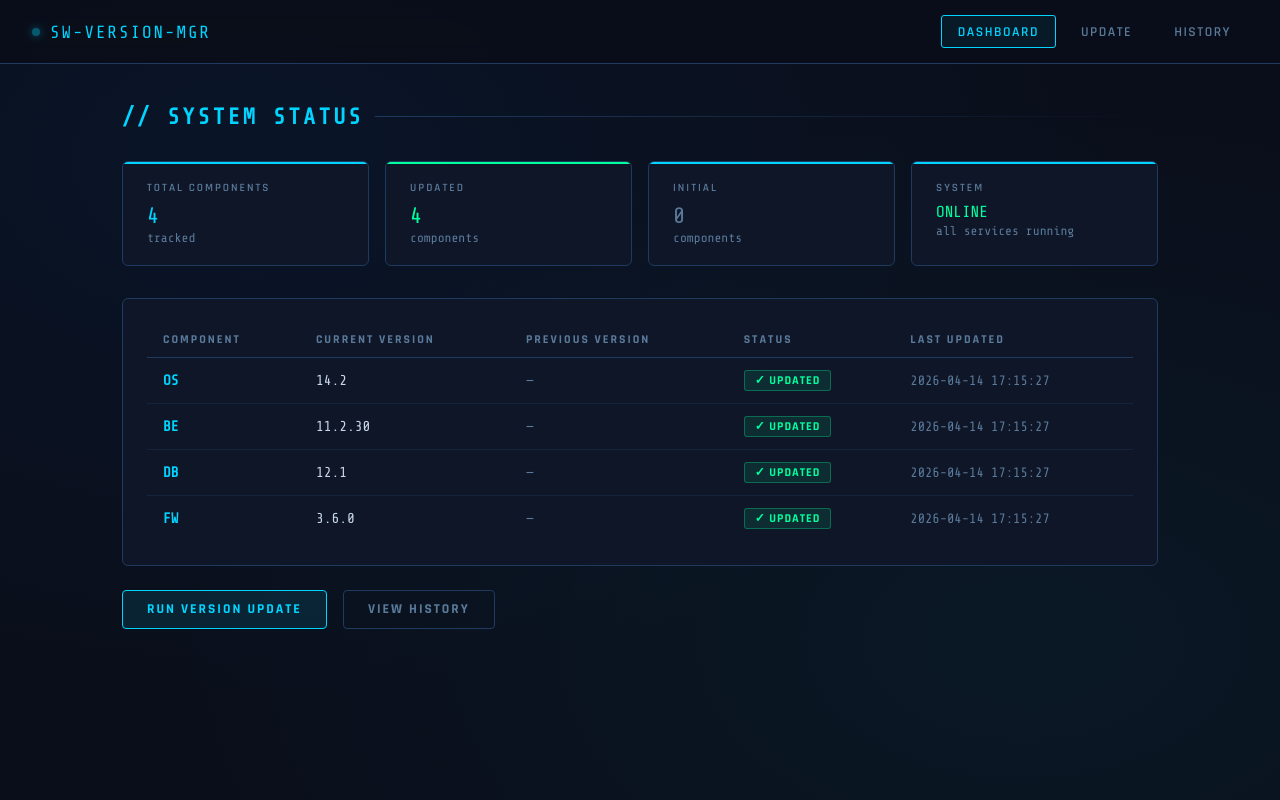
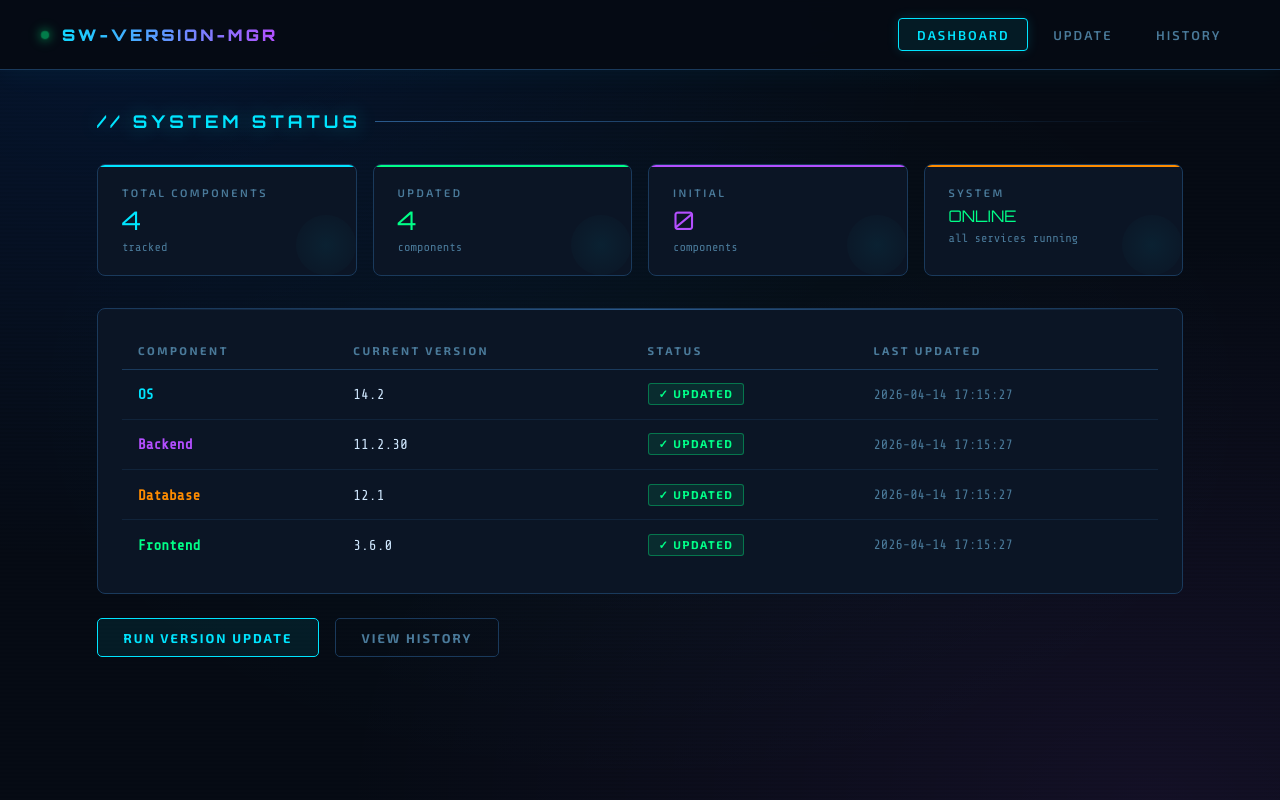
Before and after one commit to tareqa2/sw-update, a Flask app: page / in a window 1280 px wide. Run offline with Flask 3, Linux system fonts and the light colour scheme.

Commit message:
update colors

```diff
--- a/templates/base.html
+++ b/templates/base.html
@@ -4,20 +4,25 @@
   <meta charset="UTF-8" />
   <meta name="viewport" content="width=device-width, initial-scale=1.0"/>
   <title>SW Version Manager</title>
-  <link href="https://fonts.googleapis.com/css2?family=Share+Tech+Mono&family=Rajdhani:wght@400;600;700&display=swap" rel="stylesheet"/>
+  <link href="https://fonts.googleapis.com/css2?family=Orbitron:wght@400;700;900&family=Exo+2:wght@300;400;600;700&family=Share+Tech+Mono&display=swap" rel="stylesheet"/>
   <style>
     :root {
-      --bg: #0a0e1a;
-      --panel: #0f1628;
-      --border: #1e3a5f;
-      --accent: #00d4ff;
-      --accent2: #00ff9d;
-      --warn: #ffb300;
-      --danger: #ff4757;
-      --text: #c8d8e8;
-      --text-dim: #5a7a9a;
-      --font-mono: 'Share Tech Mono', monospace;
-      --font-ui: 'Rajdhani', sans-serif;
+      --bg:       #060b14;
+      --panel:    #0b1525;
+      --panel2:   #0e1c30;
+      --border:   #1a3a5c;
+      --border2:  #2a5a8c;
+      --cyan:     #00e5ff;
+      --green:    #00ff88;
+      --purple:   #b44fff;
+      --orange:   #ff8c00;
+      --red:      #ff3355;
+      --yellow:   #ffe600;
+      --text:     #d0e8ff;
+      --text-dim: #4a7a9a;
+      --mono:     'Share Tech Mono', monospace;
+      --ui:       'Exo 2', sans-serif;
+      --title:    'Orbitron', sans-serif;
     }
 
     * { box-sizing: border-box; margin: 0; padding: 0; }
@@ -25,285 +30,339 @@
     body {
       background: var(--bg);
       color: var(--text);
-      font-family: var(--font-ui);
+      font-family: var(--ui);
       min-height: 100vh;
       background-image:
-        radial-gradient(ellipse at 20% 20%, rgba(0,100,200,0.08) 0%, transparent 60%),
-        radial-gradient(ellipse at 80% 80%, rgba(0,212,255,0.05) 0%, transparent 60%);
+        radial-gradient(ellipse at 10% 0%,   rgba(0,100,255,0.12) 0%, transparent 50%),
+        radial-gradient(ellipse at 90% 100%, rgba(180,80,255,0.08) 0%, transparent 50%),
+        radial-gradient(ellipse at 50% 50%,  rgba(0,229,255,0.03) 0%, transparent 70%);
     }
 
-    /* HEADER */
+    /* SCANLINE OVERLAY */
+    body::before {
+      content: '';
+      position: fixed;
+      inset: 0;
+      background: repeating-linear-gradient(0deg, transparent, transparent 2px, rgba(0,0,0,0.04) 2px, rgba(0,0,0,0.04) 4px);
+      pointer-events: none;
+      z-index: 0;
+    }
+
     header {
       border-bottom: 1px solid var(--border);
-      padding: 0 2rem;
+      padding: 0 2.5rem;
       display: flex;
       align-items: center;
       justify-content: space-between;
-      height: 64px;
+      height: 70px;
       position: sticky;
       top: 0;
-      background: rgba(10,14,26,0.95);
-      backdrop-filter: blur(10px);
+      background: rgba(6,11,20,0.96);
+      backdrop-filter: blur(12px);
       z-index: 100;
+      box-shadow: 0 1px 30px rgba(0,229,255,0.06);
     }
 
     .logo {
-      font-family: var(--font-mono);
-      font-size: 1.1rem;
-      color: var(--accent);
-      letter-spacing: 2px;
-      display: flex;
-      align-items: center;
-      gap: 10px;
-    }
-
-    .logo::before {
-      content: '';
-      display: inline-block;
-      width: 8px; height: 8px;
-      background: var(--accent);
-      border-radius: 50%;
-      box-shadow: 0 0 8px var(--accent);
-      animation: pulse 2s infinite;
-    }
-
-    @keyframes pulse {
-      0%, 100% { opacity: 1; }
-      50% { opacity: 0.3; }
-    }
-
-    nav { display: flex; gap: 0.5rem; }
-
-    nav a {
-      font-family: var(--font-ui);
-      font-weight: 600;
-      font-size: 0.85rem;
-      letter-spacing: 1.5px;
-      text-transform: uppercase;
-      color: var(--text-dim);
-      text-decoration: none;
-      padding: 0.4rem 1rem;
-      border: 1px solid transparent;
-      border-radius: 3px;
-      transition: all 0.2s;
-    }
-
-    nav a:hover, nav a.active {
-      color: var(--accent);
-      border-color: var(--accent);
-      background: rgba(0,212,255,0.06);
-    }
-
-    /* MAIN */
-    main {
-      max-width: 1100px;
-      margin: 0 auto;
-      padding: 2.5rem 2rem;
-    }
-
-    h1 {
-      font-family: var(--font-mono);
-      font-size: 1.4rem;
-      color: var(--accent);
+      font-family: var(--title);
+      font-size: 1rem;
+      font-weight: 900;
       letter-spacing: 3px;
-      margin-bottom: 2rem;
+      background: linear-gradient(90deg, var(--cyan), var(--purple));
+      -webkit-background-clip: text;
+      -webkit-text-fill-color: transparent;
       display: flex;
       align-items: center;
       gap: 12px;
     }
 
-    h1::after {
-      content: '';
-      flex: 1;
-      height: 1px;
-      background: linear-gradient(90deg, var(--border), transparent);
+    .logo-dot {
+      width: 10px; height: 10px;
+      background: var(--green);
+      border-radius: 50%;
+      box-shadow: 0 0 10px var(--green), 0 0 20px var(--green);
+      animation: pulse 2s infinite;
+      flex-shrink: 0;
+      -webkit-text-fill-color: initial;
     }
+
+    @keyframes pulse { 0%,100%{opacity:1;transform:scale(1)} 50%{opacity:0.4;transform:scale(0.8)} }
+
+    nav { display: flex; gap: 0.4rem; }
+
+    nav a {
+      font-family: var(--ui);
+      font-weight: 600;
+      font-size: 0.8rem;
+      letter-spacing: 2px;
+      text-transform: uppercase;
+      color: var(--text-dim);
+      text-decoration: none;
+      padding: 0.45rem 1.1rem;
+      border: 1px solid transparent;
+      border-radius: 4px;
+      transition: all 0.25s;
+      position: relative;
+    }
+
+    nav a:hover { color: var(--cyan); border-color: rgba(0,229,255,0.3); background: rgba(0,229,255,0.05); }
+    nav a.active { color: var(--cyan); border-color: var(--cyan); background: rgba(0,229,255,0.08); box-shadow: 0 0 12px rgba(0,229,255,0.15); }
+
+    main {
+      max-width: 1150px;
+      margin: 0 auto;
+      padding: 2.5rem 2rem;
+      position: relative;
+      z-index: 1;
+    }
+
+    h1 {
+      font-family: var(--title);
+      font-size: 1.1rem;
+      font-weight: 700;
+      letter-spacing: 4px;
+      color: var(--cyan);
+      margin-bottom: 2rem;
+      display: flex;
+      align-items: center;
+      gap: 14px;
+      text-shadow: 0 0 20px rgba(0,229,255,0.4);
+    }
+
+    h1::after { content:''; flex:1; height:1px; background:linear-gradient(90deg,var(--border2),transparent); }
 
     /* PANELS */
     .panel {
       background: var(--panel);
       border: 1px solid var(--border);
-      border-radius: 6px;
+      border-radius: 8px;
       padding: 1.5rem;
       margin-bottom: 1.5rem;
-    }
-
-    /* TABLE */
-    table {
-      width: 100%;
-      border-collapse: collapse;
-      font-family: var(--font-mono);
-      font-size: 0.9rem;
-    }
-
-    th {
-      text-align: left;
-      padding: 0.6rem 1rem;
-      color: var(--text-dim);
-      font-family: var(--font-ui);
-      font-size: 0.75rem;
-      letter-spacing: 2px;
-      text-transform: uppercase;
-      border-bottom: 1px solid var(--border);
-    }
-
-    td {
-      padding: 0.75rem 1rem;
-      border-bottom: 1px solid rgba(30,58,95,0.4);
-      color: var(--text);
-    }
-
-    tr:last-child td { border-bottom: none; }
-    tr:hover td { background: rgba(0,212,255,0.03); }
-
-    /* BADGES */
-    .badge {
-      display: inline-block;
-      padding: 2px 10px;
-      border-radius: 3px;
-      font-size: 0.75rem;
-      font-family: var(--font-ui);
-      font-weight: 700;
-      letter-spacing: 1px;
-      text-transform: uppercase;
-    }
-
-    .badge-initial  { background: rgba(90,122,154,0.2); color: var(--text-dim); border: 1px solid var(--border); }
-    .badge-updated  { background: rgba(0,255,157,0.1);  color: var(--accent2); border: 1px solid rgba(0,255,157,0.3); }
-    .badge-upgrade  { background: rgba(0,255,157,0.1);  color: var(--accent2); border: 1px solid rgba(0,255,157,0.3); }
-    .badge-downgrade{ background: rgba(255,71,87,0.1);  color: var(--danger);  border: 1px solid rgba(255,71,87,0.3); }
-    .badge-current  { background: rgba(0,212,255,0.1);  color: var(--accent);  border: 1px solid rgba(0,212,255,0.3); }
-    .badge-nochange { background: rgba(90,122,154,0.15); color: var(--text-dim); border: 1px solid var(--border); }
-
-    /* FORMS */
-    .form-grid {
-      display: grid;
-      grid-template-columns: repeat(auto-fill, minmax(220px, 1fr));
-      gap: 1rem;
-      margin-bottom: 1.5rem;
-    }
-
-    .form-group label {
-      display: block;
-      font-size: 0.75rem;
-      letter-spacing: 2px;
-      text-transform: uppercase;
-      color: var(--text-dim);
-      margin-bottom: 0.4rem;
-      font-family: var(--font-ui);
-      font-weight: 600;
-    }
-
-    .form-group input {
-      width: 100%;
-      background: var(--bg);
-      border: 1px solid var(--border);
-      color: var(--text);
-      font-family: var(--font-mono);
-      font-size: 0.95rem;
-      padding: 0.5rem 0.75rem;
-      border-radius: 4px;
-      outline: none;
-      transition: border-color 0.2s;
-    }
-
-    .form-group input:focus { border-color: var(--accent); }
-    .form-group .hint { font-size: 0.75rem; color: var(--text-dim); margin-top: 0.3rem; font-family: var(--font-mono); }
-
-    /* BUTTONS */
-    .btn {
-      font-family: var(--font-ui);
-      font-weight: 700;
-      font-size: 0.85rem;
-      letter-spacing: 2px;
-      text-transform: uppercase;
-      padding: 0.6rem 1.5rem;
-      border: 1px solid;
-      border-radius: 4px;
-      cursor: pointer;
-      text-decoration: none;
-      display: inline-block;
-      transition: all 0.2s;
-    }
-
-    .btn-primary { background: rgba(0,212,255,0.1); color: var(--accent); border-color: var(--accent); }
-    .btn-primary:hover { background: rgba(0,212,255,0.2); box-shadow: 0 0 12px rgba(0,212,255,0.2); }
-    .btn-success { background: rgba(0,255,157,0.1); color: var(--accent2); border-color: var(--accent2); }
-    .btn-success:hover { background: rgba(0,255,157,0.2); }
-    .btn-ghost { background: transparent; color: var(--text-dim); border-color: var(--border); }
-    .btn-ghost:hover { color: var(--text); border-color: var(--text-dim); }
-
-    .btn-row { display: flex; gap: 1rem; align-items: center; flex-wrap: wrap; }
-
-    /* FLASH */
-    .flash {
-      padding: 0.75rem 1.2rem;
-      border-radius: 4px;
-      margin-bottom: 1.5rem;
-      font-family: var(--font-ui);
-      font-weight: 600;
-      font-size: 0.9rem;
-      letter-spacing: 1px;
-    }
-    .flash-success { background: rgba(0,255,157,0.1); border: 1px solid rgba(0,255,157,0.3); color: var(--accent2); }
-
-    /* STATS ROW */
-    .stats-row {
-      display: grid;
-      grid-template-columns: repeat(auto-fill, minmax(200px, 1fr));
-      gap: 1rem;
-      margin-bottom: 2rem;
-    }
-
-    .stat-card {
-      background: var(--panel);
-      border: 1px solid var(--border);
-      border-radius: 6px;
-      padding: 1.2rem 1.5rem;
       position: relative;
       overflow: hidden;
     }
 
-    .stat-card::before {
-      content: '';
-      position: absolute;
-      top: 0; left: 0; right: 0;
-      height: 2px;
-      background: var(--accent);
+    .panel::before {
+      content:'';
+      position:absolute;
+      top:0; left:0; right:0;
+      height:1px;
+      background: linear-gradient(90deg, transparent, var(--border2), transparent);
     }
 
-    .stat-card.warn::before { background: var(--warn); }
-    .stat-card.danger::before { background: var(--danger); }
-    .stat-card.ok::before { background: var(--accent2); }
+    /* TABLE */
+    table { width:100%; border-collapse:collapse; font-family:var(--mono); font-size:0.9rem; }
 
-    .stat-label {
-      font-size: 0.7rem;
-      letter-spacing: 2px;
-      text-transform: uppercase;
-      color: var(--text-dim);
-      font-family: var(--font-ui);
-      font-weight: 600;
-      margin-bottom: 0.5rem;
+    th {
+      text-align:left;
+      padding:0.7rem 1rem;
+      color:var(--text-dim);
+      font-family:var(--ui);
+      font-size:0.7rem;
+      letter-spacing:2.5px;
+      text-transform:uppercase;
+      border-bottom:1px solid var(--border);
     }
 
-    .stat-value {
-      font-family: var(--font-mono);
-      font-size: 1.4rem;
-      color: var(--accent);
+    td { padding:0.85rem 1rem; border-bottom:1px solid rgba(26,58,92,0.4); color:var(--text); }
+    tr:last-child td { border-bottom:none; }
+    tr:hover td { background:rgba(0,229,255,0.025); }
+
+    /* COMPONENT COLOR CODING */
+    .comp-os       { color:#00e5ff; font-weight:700; }
+    .comp-backend  { color:#b44fff; font-weight:700; }
+    .comp-db       { color:#ff8c00; font-weight:700; }
+    .comp-frontend { color:#00ff88; font-weight:700; }
+
+    /* BADGES */
+    .badge {
+      display:inline-block;
+      padding:3px 10px;
+      border-radius:3px;
+      font-size:0.7rem;
+      font-family:var(--ui);
+      font-weight:700;
+      letter-spacing:1.5px;
+      text-transform:uppercase;
     }
 
-    .stat-sub {
-      font-family: var(--font-mono);
-      font-size: 0.8rem;
-      color: var(--text-dim);
-      margin-top: 0.2rem;
+    .badge-initial   { background:rgba(74,122,154,0.15); color:var(--text-dim); border:1px solid var(--border); }
+    .badge-updated   { background:rgba(0,255,136,0.1);   color:var(--green);    border:1px solid rgba(0,255,136,0.35); }
+    .badge-upgrade   { background:rgba(0,255,136,0.1);   color:var(--green);    border:1px solid rgba(0,255,136,0.35); }
+    .badge-downgrade { background:rgba(255,51,85,0.12);  color:var(--red);      border:1px solid rgba(255,51,85,0.4); }
+    .badge-nochange  { background:rgba(74,122,154,0.12); color:var(--text-dim); border:1px solid var(--border); }
+    .badge-warn      { background:rgba(255,140,0,0.12);  color:var(--orange);   border:1px solid rgba(255,140,0,0.4); }
+
+    /* FORMS */
+    .form-grid { display:grid; grid-template-columns:repeat(auto-fill,minmax(230px,1fr)); gap:1.2rem; margin-bottom:1.5rem; }
+
+    .form-group label {
+      display:block;
+      font-size:0.7rem;
+      letter-spacing:2px;
+      text-transform:uppercase;
+      color:var(--text-dim);
+      margin-bottom:0.45rem;
+      font-family:var(--ui);
+      font-weight:600;
     }
+
+    .form-group input {
+      width:100%;
+      background:rgba(0,0,0,0.3);
+      border:1px solid var(--border);
+      color:var(--text);
+      font-family:var(--mono);
+      font-size:0.95rem;
+      padding:0.55rem 0.8rem;
+      border-radius:5px;
+      outline:none;
+      transition:all 0.2s;
+    }
+
+    .form-group input:focus { border-color:var(--cyan); box-shadow:0 0 10px rgba(0,229,255,0.15); }
+    .form-group .hint { font-size:0.72rem; color:var(--text-dim); margin-top:0.3rem; font-family:var(--mono); }
+
+    /* BUTTONS */
+    .btn {
+      font-family:var(--ui);
+      font-weight:700;
+      font-size:0.8rem;
+      letter-spacing:2px;
+      text-transform:uppercase;
+      padding:0.65rem 1.6rem;
+      border:1px solid;
+      border-radius:5px;
+      cursor:pointer;
+      text-decoration:none;
+      display:inline-block;
+      transition:all 0.2s;
+    }
+
+    .btn-primary { background:rgba(0,229,255,0.08); color:var(--cyan); border-color:var(--cyan); }
+    .btn-primary:hover { background:rgba(0,229,255,0.18); box-shadow:0 0 16px rgba(0,229,255,0.25); }
+    .btn-success { background:rgba(0,255,136,0.08); color:var(--green); border-color:var(--green); }
+    .btn-success:hover { background:rgba(0,255,136,0.18); box-shadow:0 0 16px rgba(0,255,136,0.25); }
+    .btn-danger  { background:rgba(255,51,85,0.08);  color:var(--red);   border-color:var(--red); }
+    .btn-danger:hover  { background:rgba(255,51,85,0.18);  box-shadow:0 0 16px rgba(255,51,85,0.25); }
+    .btn-ghost   { background:transparent; color:var(--text-dim); border-color:var(--border); }
+    .btn-ghost:hover   { color:var(--text); border-color:var(--text-dim); }
+    .btn-row { display:flex; gap:1rem; align-items:center; flex-wrap:wrap; }
+
+    /* FLASH */
+    .flash { padding:0.8rem 1.2rem; border-radius:5px; margin-bottom:1.5rem; font-family:var(--ui); font-weight:600; font-size:0.9rem; letter-spacing:1px; }
+    .flash-success { background:rgba(0,255,136,0.08); border:1px solid rgba(0,255,136,0.3); color:var(--green); }
+
+    /* STATS */
+    .stats-row { display:grid; grid-template-columns:repeat(auto-fill,minmax(210px,1fr)); gap:1rem; margin-bottom:2rem; }
+
+    .stat-card {
+      background:var(--panel);
+      border:1px solid var(--border);
+      border-radius:8px;
+      padding:1.3rem 1.5rem;
+      position:relative;
+      overflow:hidden;
+      transition:border-color 0.3s;
+    }
+
+    .stat-card:hover { border-color:var(--border2); }
+
+    .stat-card::before { content:''; position:absolute; top:0; left:0; right:0; height:2px; background:var(--cyan); }
+    .stat-card.green::before  { background:var(--green); }
+    .stat-card.purple::before { background:var(--purple); }
+    .stat-card.orange::before { background:var(--orange); }
+    .stat-card.red::before    { background:var(--red); }
+
+    .stat-card::after {
+      content:'';
+      position:absolute;
+      bottom:0; right:0;
+      width:60px; height:60px;
+      border-radius:50%;
+      background:radial-gradient(circle, rgba(0,229,255,0.06), transparent);
+    }
+
+    .stat-label { font-size:0.68rem; letter-spacing:2.5px; text-transform:uppercase; color:var(--text-dim); font-family:var(--ui); font-weight:600; margin-bottom:0.6rem; }
+    .stat-value { font-family:var(--title); font-size:1.6rem; color:var(--cyan); line-height:1; }
+    .stat-value.green  { color:var(--green); }
+    .stat-value.purple { color:var(--purple); }
+    .stat-value.orange { color:var(--orange); }
+    .stat-sub { font-family:var(--mono); font-size:0.75rem; color:var(--text-dim); margin-top:0.4rem; }
+
+    /* DOWNGRADE WARNING MODAL */
+    .modal-overlay {
+      display:none;
+      position:fixed;
+      inset:0;
+      background:rgba(0,0,0,0.75);
+      backdrop-filter:blur(4px);
+      z-index:999;
+      align-items:center;
+      justify-content:center;
+    }
+
+    .modal-overlay.active { display:flex; }
+
+    .modal {
+      background:var(--panel2);
+      border:1px solid var(--red);
+      border-radius:10px;
+      padding:2.5rem;
+      max-width:480px;
+      width:90%;
+      position:relative;
+      box-shadow:0 0 40px rgba(255,51,85,0.25), 0 0 80px rgba(255,51,85,0.1);
+      animation:modalIn 0.3s ease;
+    }
+
+    @keyframes modalIn { from{transform:scale(0.9);opacity:0} to{transform:scale(1);opacity:1} }
+
+    .modal-icon {
+      font-size:2.5rem;
+      text-align:center;
+      margin-bottom:1rem;
+      animation:shake 0.5s ease 0.3s;
+    }
+
+    @keyframes shake { 0%,100%{transform:rotate(0)} 25%{transform:rotate(-8deg)} 75%{transform:rotate(8deg)} }
+
+    .modal h2 {
+      font-family:var(--title);
+      font-size:1rem;
+      letter-spacing:3px;
+      color:var(--red);
+      text-align:center;
+      margin-bottom:1rem;
+      text-shadow:0 0 15px rgba(255,51,85,0.5);
+    }
+
+    .modal p { color:var(--text-dim); font-size:0.9rem; line-height:1.6; text-align:center; margin-bottom:0.6rem; }
+
+    .modal-items {
+      background:rgba(255,51,85,0.06);
+      border:1px solid rgba(255,51,85,0.2);
+      border-radius:5px;
+      padding:0.8rem 1rem;
+      margin:1rem 0;
+      font-family:var(--mono);
+      font-size:0.85rem;
+      color:var(--red);
+    }
+
+    .modal-item { padding:0.2rem 0; }
+
+    .modal-btns { display:flex; gap:0.8rem; margin-top:1.5rem; }
+    .modal-btns .btn { flex:1; text-align:center; }
   </style>
 </head>
 <body>
 
 <header>
-  <div class="logo">SW-VERSION-MGR</div>
+  <div class="logo">
+    <span class="logo-dot"></span>
+    SW-VERSION-MGR
+  </div>
   <nav>
     <a href="{{ url_for('index') }}"   class="{{ 'active' if request.endpoint == 'index' else '' }}">Dashboard</a>
     <a href="{{ url_for('update') }}"  class="{{ 'active' if request.endpoint == 'update' else '' }}">Update</a>
--- a/templates/index.html
+++ b/templates/index.html
@@ -6,25 +6,29 @@
 {% set updated_count = details.values() | selectattr('status', 'equalto', 'updated') | list | length %}
 {% set initial_count = details.values() | selectattr('status', 'equalto', 'initial') | list | length %}
 
+{% set label_map = {'OS': 'OS', 'BE': 'Backend', 'DB': 'Database', 'FW': 'Frontend'} %}
+{% set class_map = {'OS': 'comp-os', 'BE': 'comp-backend', 'DB': 'comp-db', 'FW': 'comp-frontend'} %}
+{% set card_map  = {'OS': '', 'BE': 'purple', 'DB': 'orange', 'FW': 'green'} %}
+
 <div class="stats-row">
   <div class="stat-card">
     <div class="stat-label">Total Components</div>
     <div class="stat-value">{{ details | length }}</div>
     <div class="stat-sub">tracked</div>
   </div>
-  <div class="stat-card ok">
+  <div class="stat-card green">
     <div class="stat-label">Updated</div>
-    <div class="stat-value" style="color:var(--accent2)">{{ updated_count }}</div>
+    <div class="stat-value green">{{ updated_count }}</div>
     <div class="stat-sub">components</div>
   </div>
-  <div class="stat-card">
+  <div class="stat-card purple">
     <div class="stat-label">Initial</div>
-    <div class="stat-value" style="color:var(--text-dim)">{{ initial_count }}</div>
+    <div class="stat-value purple">{{ initial_count }}</div>
     <div class="stat-sub">components</div>
   </div>
-  <div class="stat-card">
+  <div class="stat-card orange">
     <div class="stat-label">System</div>
-    <div class="stat-value" style="font-size:1rem; color:var(--accent2)">ONLINE</div>
+    <div class="stat-value" style="font-size:1rem;color:var(--green);margin-top:0.3rem;">ONLINE</div>
     <div class="stat-sub">all services running</div>
   </div>
 </div>
@@ -35,17 +39,17 @@
       <tr>
         <th>Component</th>
         <th>Current Version</th>
-        <th>Previous Version</th>
         <th>Status</th>
         <th>Last Updated</th>
       </tr>
     </thead>
     <tbody>
       {% for component, info in details.items() %}
+      {% set label = label_map.get(component, component) %}
+      {% set cls   = class_map.get(component, '') %}
       <tr>
-        <td style="color:var(--accent); font-weight:700;">{{ component }}</td>
-        <td>{{ info.version }}</td>
-        <td style="color:var(--text-dim)">—</td>
+        <td><span class="{{ cls }}">{{ label }}</span></td>
+        <td style="font-family:var(--mono)">{{ info.version }}</td>
         <td>
           {% if info.status == 'updated' %}
             <span class="badge badge-updated">✓ Updated</span>
@@ -53,7 +57,7 @@
             <span class="badge badge-initial">● Initial</span>
           {% endif %}
         </td>
-        <td style="color:var(--text-dim); font-size:0.85rem;">{{ info.date }}</td>
+        <td style="color:var(--text-dim);font-size:0.85rem;font-family:var(--mono)">{{ info.date }}</td>
       </tr>
       {% endfor %}
     </tbody>
```
Also changed, not shown: templates/history.html (+10 -5 lines), templates/update.html (+42 -8 lines).
